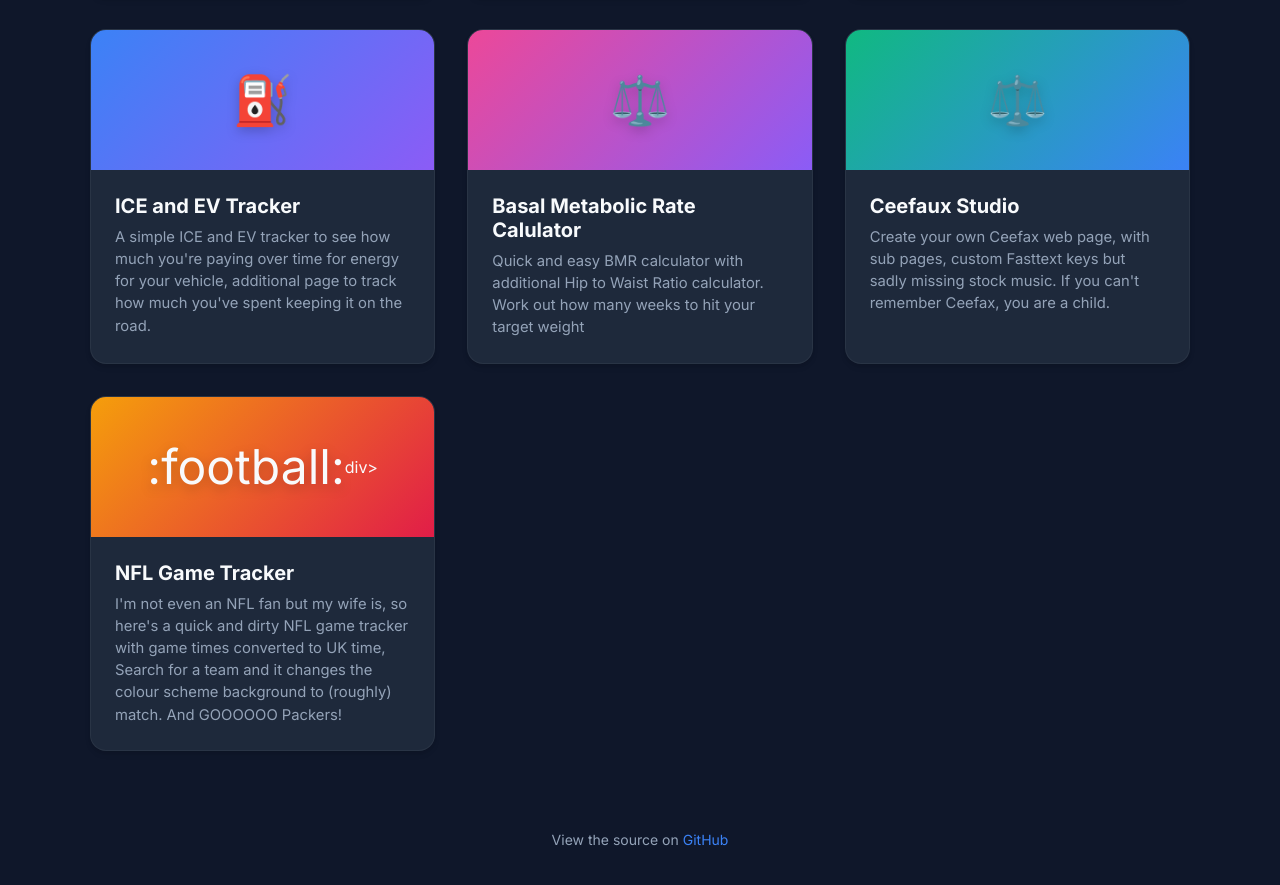
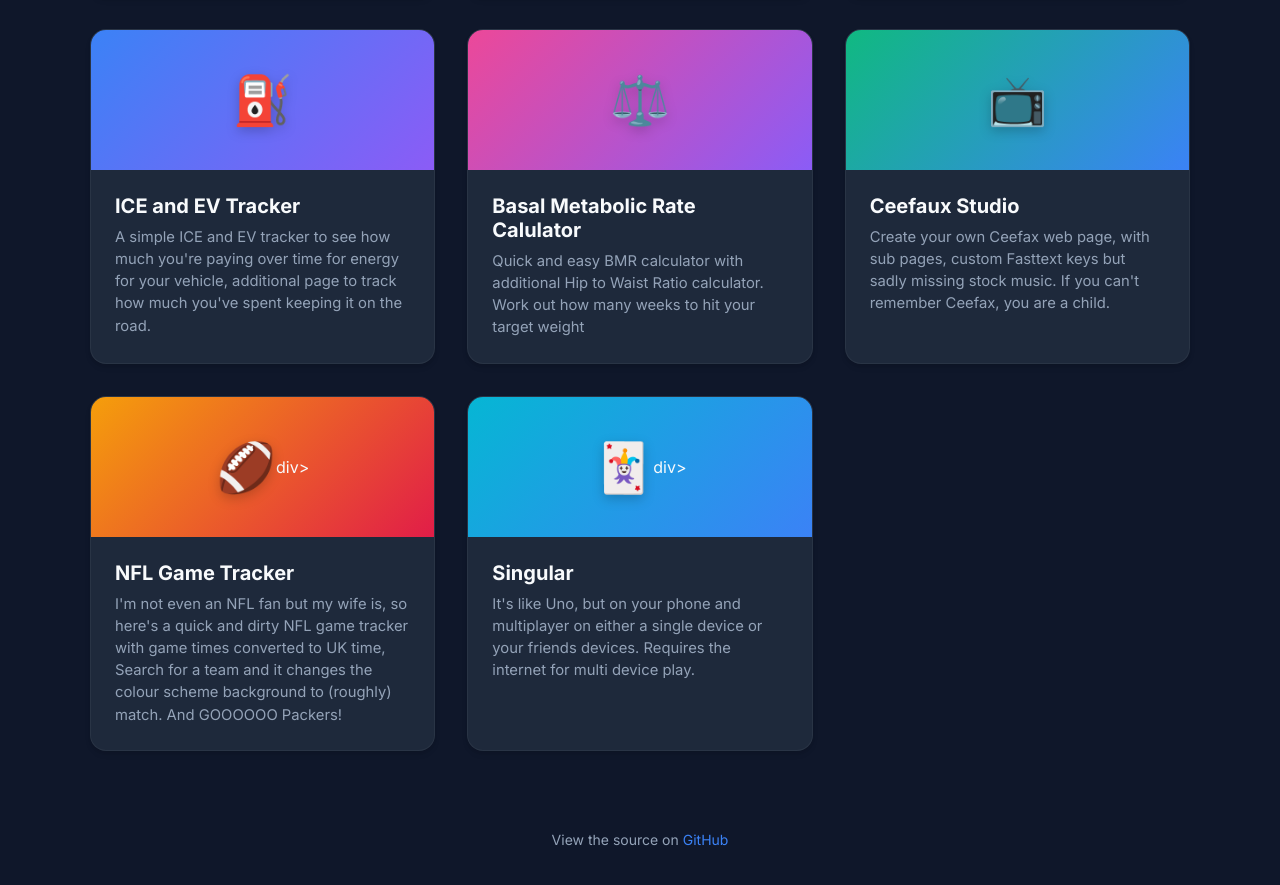
Before and after one commit to art101mark46/one-page-apps, a plain HTML site: page index.html in a window 1280 px wide. Shown: the part 1170-2055 px from the top of the page. Drawn offline with Linux system fonts and the light colour scheme.

Commit message:
Update index.html
Added Singular, a multiplayer Uno clone

```diff
--- a/index.html
+++ b/index.html
@@ -282,7 +282,7 @@
 
         <a href="Ceefaux.html" class="card">
             <div class="card-visual">
-                <div class="card-icon">⚖️</div>
+                <div class="card-icon">📺</div>
             </div>
             <div class="card-content">
                 <h2>Ceefaux Studio</h2>
@@ -290,14 +290,23 @@
             </div>
         </a>
 
-
         <a href="nfl-tracker.html" class="card">
             <div class="card-visual">
-                    <div class="card-icon">:football:</div>div>
+                    <div class="card-icon">🏈</div>div>
             </div>
             <div class="card-content">
                 <h2>NFL Game Tracker</h2>
                 <p>I'm not even an NFL fan but my wife is, so here's a quick and dirty NFL game tracker with game times converted to UK time, Search for a team and it changes the colour scheme background to (roughly) match. And GOOOOOO Packers!</p>
+            </div>
+        </a>
+
+        <a href="singular.html" class="card">
+            <div class="card-visual">
+                    <div class="card-icon">🃏</div>div>
+            </div>
+            <div class="card-content">
+                <h2>Singular</h2>
+                <p>It's like Uno, but on your phone and multiplayer on either a single device or your friends devices. Requires the internet for multi device play.</p>
             </div>
         </a>
     </main>
```
